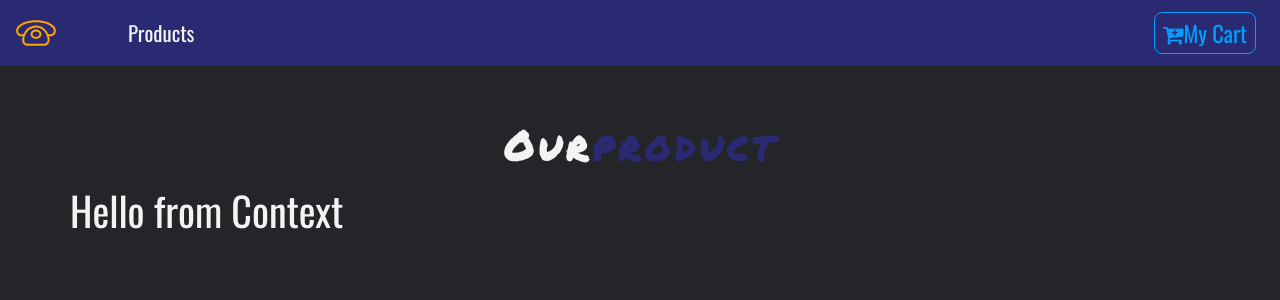
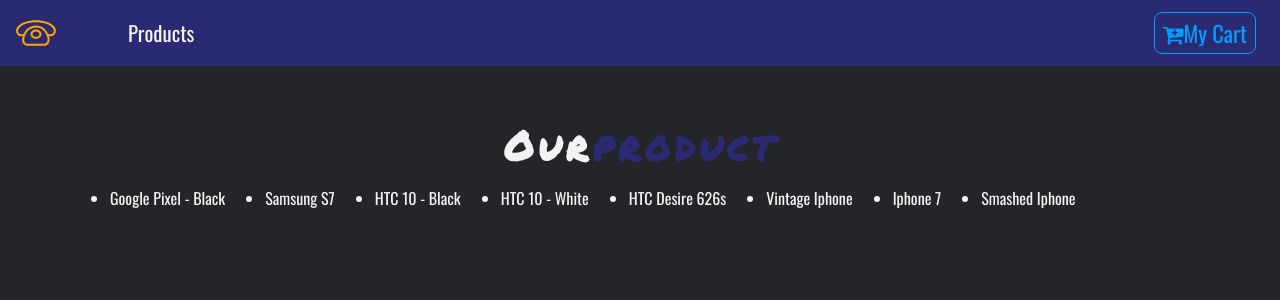
Before and after one commit to Roshith93/e-commerce, a React (Create React App) app: page / in a window 1280 px wide. Shown: the top 300 px of the page. Built offline with nearby package versions, Linux system fonts and the light colour scheme.

Commit message:
accessing the info in product page
displaying details taken from the context and passing it to the PRODUCT page

```diff
--- a/src/Components/Product.js
+++ b/src/Components/Product.js
@@ -1,9 +1,13 @@
 import React, {Component} from 'react';
 
 class Product extends Component {
+
   render(){
+    const {product,handleDetail} = this.props
+    console.log(product);
+
     return (
-      <div>Product</div>
+          <ul><li>{product}</li></ul>
   );
 }
 }
--- a/src/Components/ProductList.js
+++ b/src/Components/ProductList.js
@@ -1,15 +1,11 @@
 import React, {Component} from 'react';
 import Product from './Product'
 import Title from './Title';
-import {storeProducts} from '../data'
 import {ProductConsumer} from '../Context'
 
 class ProductList extends Component {
-  state={
-    products: storeProducts
-  }
+
   render(){
-    console.log(this.state.products)
     return (
       <React.Fragment>
         <div className="py-5">
@@ -17,7 +13,7 @@
             <Title name="our" title="product" />
             <div className="row">
               <ProductConsumer>
-                {(hello) => <h1>{hello}</h1>}
+                {(value) => value.products.map(value => <Product key={value.id} product={value.title} handleDetail={value.handleDetail}/>)  }
               </ProductConsumer>
             </div>
           </div>
--- a/src/Context.js
+++ b/src/Context.js
@@ -1,13 +1,25 @@
 import React, {Component} from 'react';
+import {storeProducts, detailProduct} from './data'
 
 const ProductContext = React.createContext();
 // This is the context object which will provide two components
 // A Provider and a Consumer.
 
+
 class ProductProvider extends Component {
+    state = {
+        products: storeProducts,
+        detailProduct: detailProduct
+    }
+    handleDetail = () => console.log("detail")
+    addToCart = () => console.log("addtocart")
     render(){
         return (
-            <ProductContext.Provider value="Hello from Context">
+            <ProductContext.Provider value={{
+                ...this.state,
+                handleDetail:this.handleDetail,
+                addToCart:this.addToCart
+            }}>
                 {this.props.children}
             </ProductContext.Provider>
         )
```
